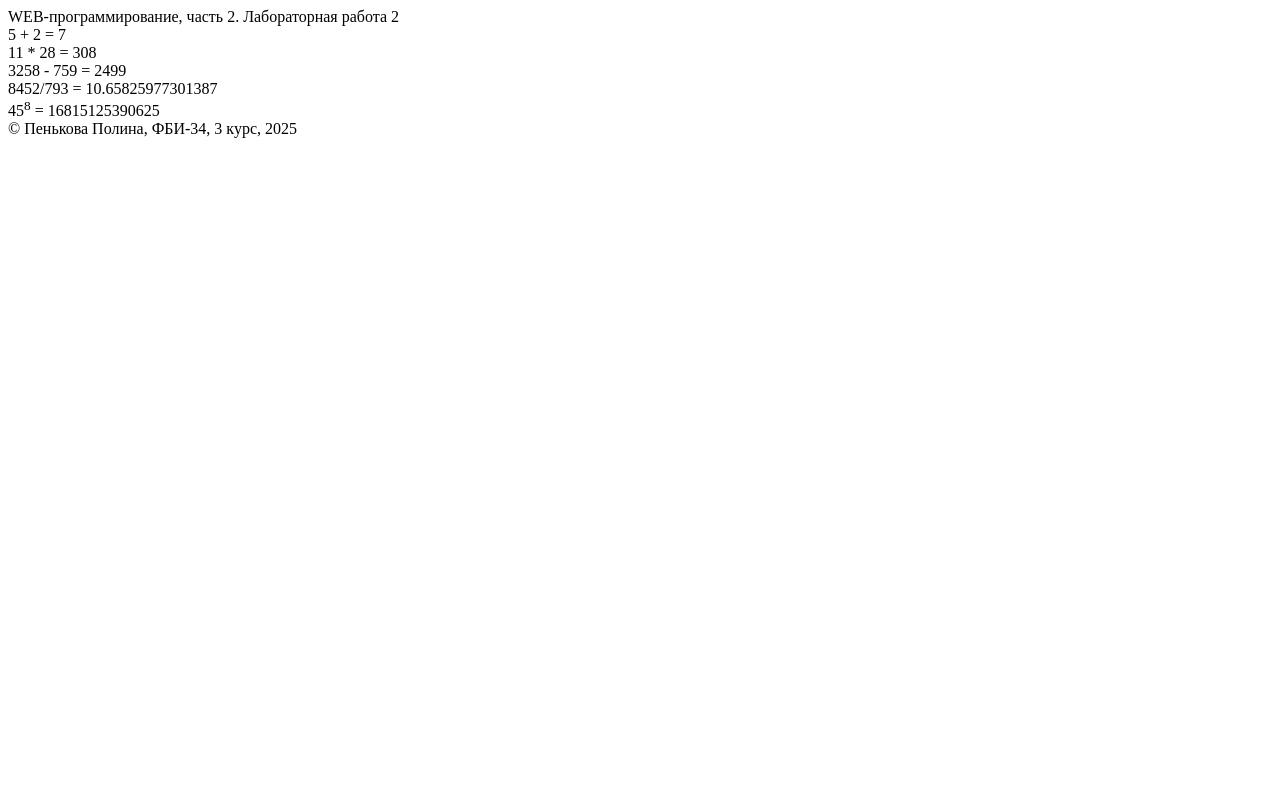
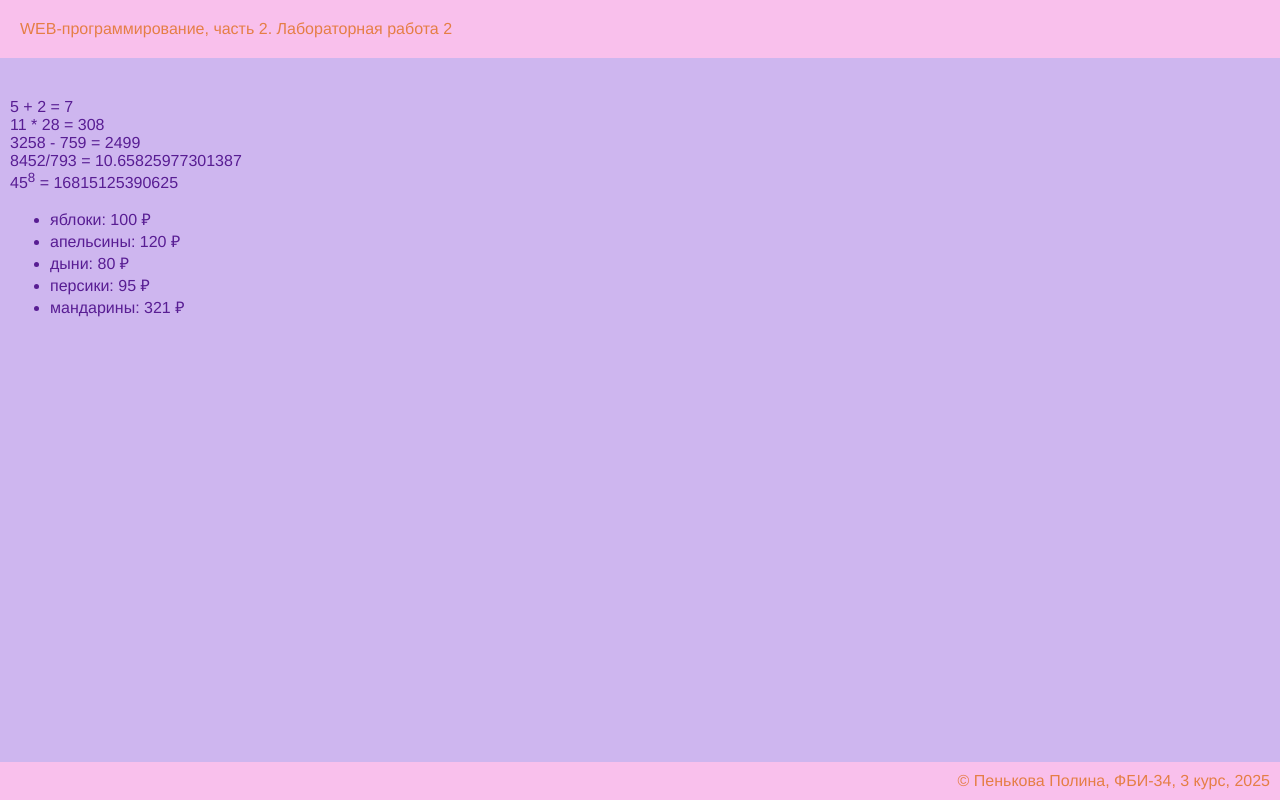
Before and after one commit to bravejewishh/labs3course, a Flask app: page /lab2/example in a window 1280 px wide. Run offline with Flask 3, Linux system fonts and the light colour scheme.

Commit message:
цикл в шаблоне

```diff
--- a/app.py
+++ b/app.py
@@ -296,8 +296,15 @@ def add_flower(name):
 '''
 @app.route('/lab2/example')
 def example():
-    name = 'Пенькова Полина'
+    name  = 'Пенькова Полина'
     lab = 'Лабораторная работа 2'
     group = 'ФБИ-34'
     course = '3 курс'
-    return render_template('example.html', name=name, lab=lab, course=course, group=group)
+    fruits = [
+        {'name': 'яблоки', 'price': 100},
+        {'name': 'апельсины', 'price': 120},
+        {'name': 'дыни', 'price': 80},
+        {'name': 'персики', 'price': 95},
+        {'name': 'мандарины', 'price': 321}
+    ]
+    return render_template('example.html', name=name, lab=lab, group=group, course=course, fruits=fruits)
--- /dev/null
+++ b/static/main.css
@@ -0,0 +1,30 @@
+body {
+    margin: 0;
+    background-color: rgb(206, 182, 239);
+    font-family: 'Franklin Gothic Medium', 'Arial Narrow', Arial, sans-serif;
+    color: rgb(88, 29, 147);
+}
+
+main {
+    margin-bottom: 40px;
+    padding: 10px;
+}
+
+header {
+    margin-bottom: 30px;
+    padding: 20px;
+    background-color: rgb(249, 192, 236);
+    color: rgb(229, 126, 70);
+}
+
+footer {
+    margin-top: 20px;
+    padding: 10px;
+    background-color: rgb(249, 192, 236);
+    color: rgb(229, 126, 70);
+    text-align: right;
+    position: fixed;
+    bottom: 0;
+    left: 0;
+    right: 0;
+}
--- a/templates/example.html
+++ b/templates/example.html
@@ -3,11 +3,19 @@
 <head>
     <meta charset="UTF-8">
     <meta name="viewport" content="width=device-width, initial-scale=1.0">
-    <title>Пенькова Полина. {{ lab }}</title>
+    <title>
+        {% if name %}
+            {{ name }},
+        {% else %}
+            анонимус,
+        {% endif %}
+        {{ lab }}
+    </title>
+    <link rel="stylesheet" href="{{ url_for('static', filename='main.css') }}">
 </head>
 <body>
     <header>
-        WEB-программирование, часть 2. {{ lab }}
+        WEB-программирование, часть 2. {% if lab %}Лабораторная работа 2{% endif %}
     </header>
 
     <main>
@@ -16,11 +24,32 @@
         3258 - 759 = {{ 3258-759 }}<br>
         8452/793 = {{ 8452/793 }}<br>
         45<sup>8</sup> = {{ 45**8 }}<br>
+        <ul>
+            {% for f in fruits %}
+            <li>{{ f.name }}: {{ f.price }} <span>&#8381;</span></li>
+            {% endfor %}
+        </ul>
 
     </main>
 
     <footer>
-        &copy; {{ name }}, {{ group }}, {{ course }}, 2025
+        &copy;
+        {% if name %}
+            {{ name }},
+        {% else %}
+            анонимус,
+        {% endif %}
+        {% if group %}
+            {{ group }},
+        {% else %}
+            нет группы
+        {% endif %}
+        {%if course%}
+            {{ course }},
+        {% else %}
+            курса тоже нет,
+        {% endif %}
+        2025
     </footer>
 </body>
 </html>
```
